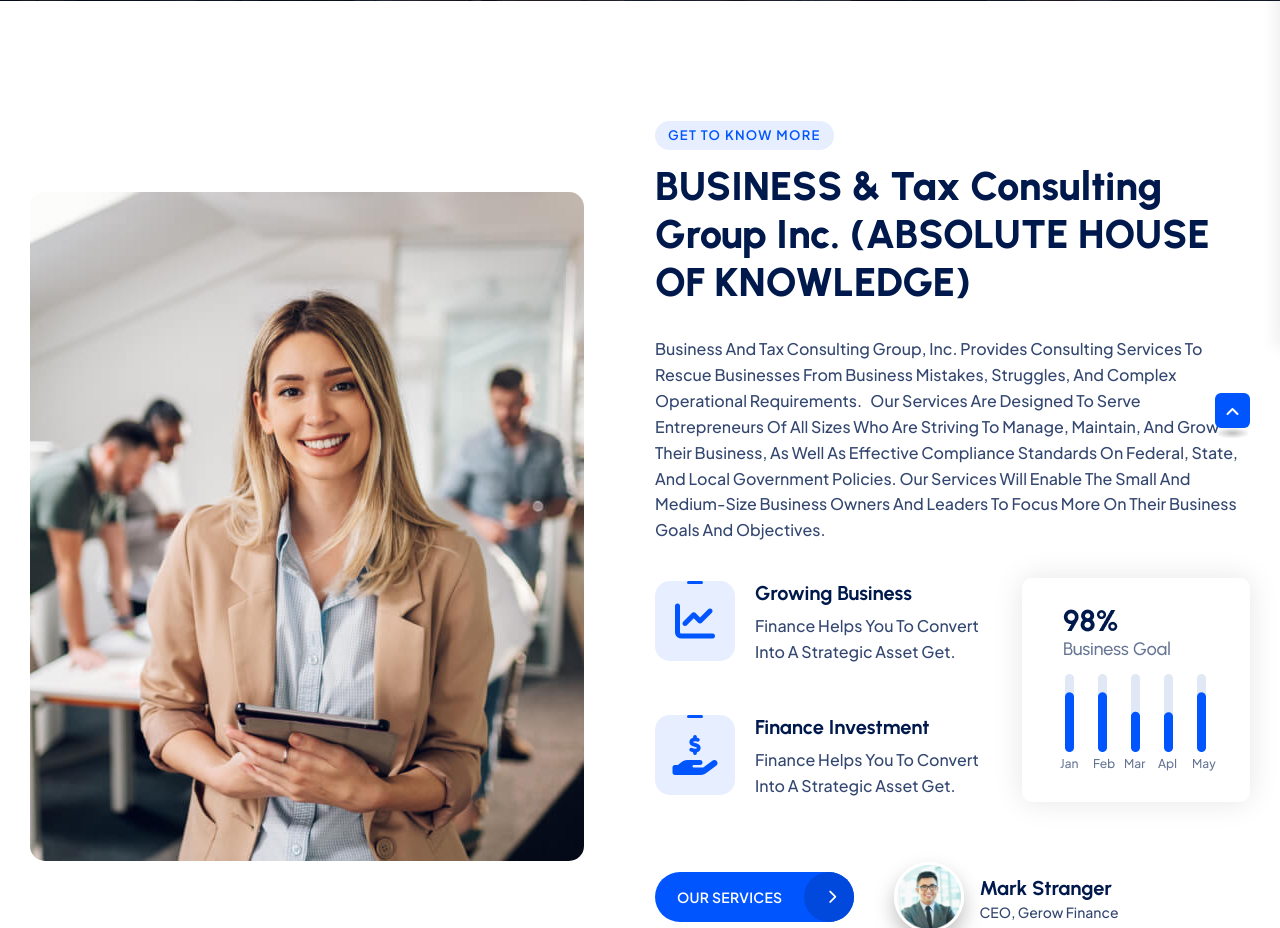
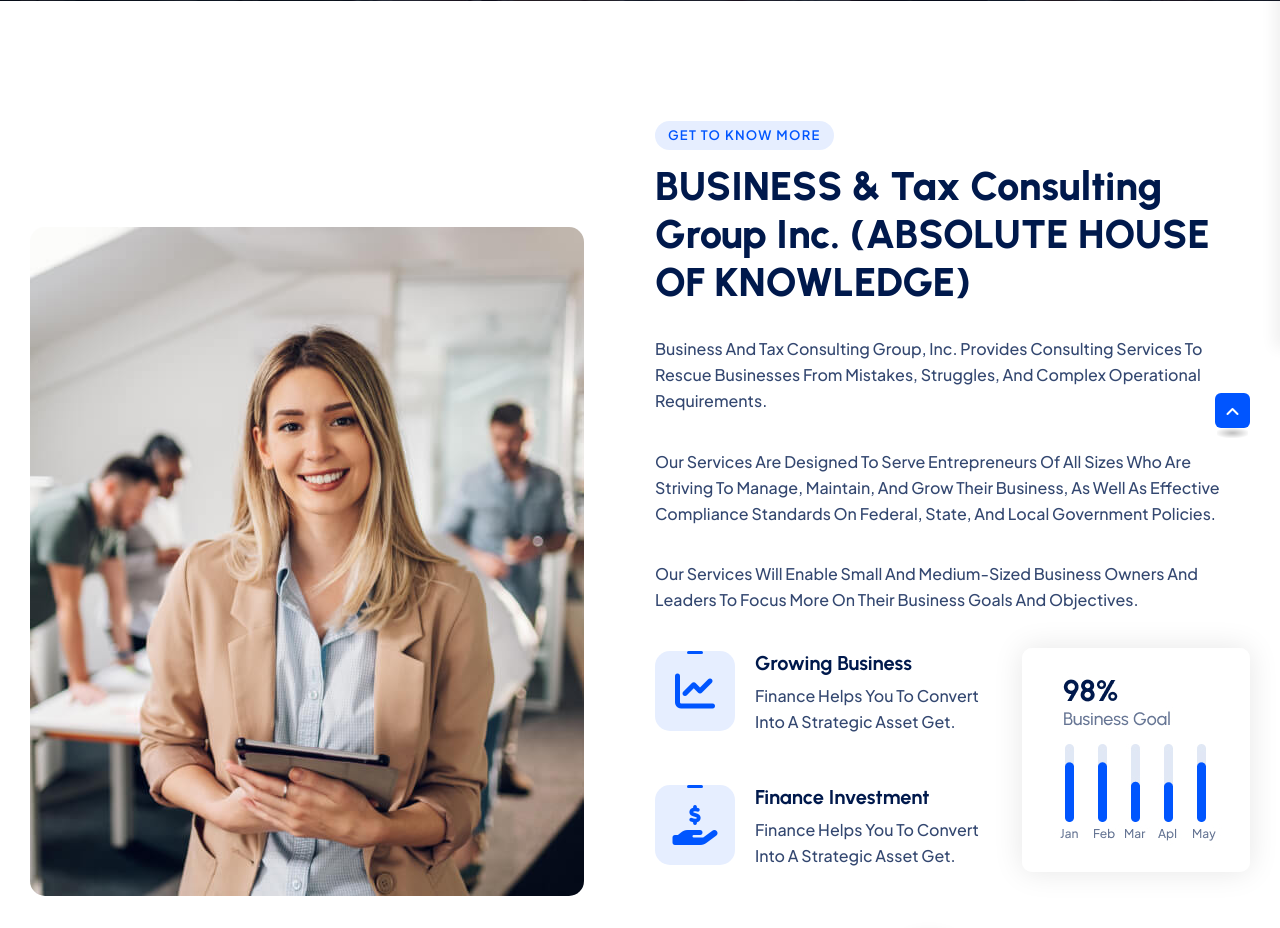
Before and after one commit to SPOTWEBDEV/consulting-website, a PHP site: page /consulting-website/about/ in a window 1280 px wide. Shown: the part 452-1380 px from the top of the page. Run offline with PHP 8.4, Linux system fonts and the light colour scheme; some libraries are stand-ins or nearby versions.

Commit message:
fix some of the error in typo

```diff
--- a/about/index.php
+++ b/about/index.php
@@ -5,7 +5,7 @@
 <head>
     <meta charset="utf-8">
     <meta http-equiv="x-ua-compatible" content="ie=edge">
-    <title><?php echo $domain ?> || About-Page</title>
+    <title><?php echo $sitename ?> || About-Page</title>
     <meta name="description" content="Gerow - Business Consulting HTML Template">
     <meta name="viewport" content="width=device-width, initial-scale=1">
 
@@ -101,9 +101,10 @@
                         <h2 class="title">BUSINESS & Tax Consulting Group Inc.
                             (ABSOLUTE HOUSE OF KNOWLEDGE)</h2>
                     </div>
-                    <p>Business and Tax Consulting Group, Inc. provides consulting services to rescue businesses from business mistakes, struggles, and complex operational requirements.
-                        Our services are designed to serve entrepreneurs of all sizes who are striving to manage, maintain, and grow their business, as well as effective compliance standards on federal, state, and local government policies.
-                        Our services will enable the small and medium-size business owners and leaders to focus more on their business goals and objectives.</p>
+                    <p>Business and Tax Consulting Group, Inc. provides consulting services to rescue businesses from mistakes, struggles, and complex operational requirements. </p>
+                    <p>Our services are designed to serve entrepreneurs of all sizes who are striving to manage, maintain, and grow their business, as well as effective compliance standards on federal, state, and local government policies. </p>
+                    <p>Our services will enable  small and medium-sized business owners and leaders to focus more on their business goals and objectives.
+                    </p>
                     <div class="about-content-inner">
                         <ul class="list-wrap">
                             <li>
@@ -161,7 +162,7 @@
                                 <span class="sub-title">OUR MISSION</span>
                                 <h2 class="title">MISSION</h2>
                             </div>
-                            <p>Business and Tax Consulting Group Inc.’s mission is to assist small and medium-sized businesses to save time and money that will enable them to focus on what they do best, as we help them organize their business and financial transactions in a way that will allow for sound business decisions-making. </p>
+                            <p>Business and Tax Consulting Group Inc.’s mission is to assist small and medium-sized businesses to save time and money that will enable them to focus on what they do best, as we help them organize their business and financial transactions in a way that will allow for sound business decision-making. </p>
 
                         </div>
                     </div>
@@ -189,7 +190,7 @@
                     </div>
                 </div>
                 <div class="row justify-content-center">
-                    <div class="col-xl-13 col-lg-6 col-md-6 col-sm-9">
+                    <div class=" col-lg-12 d-flex justify-content-center ">
                         <ul>
                             <li>Providing accurate financial reports to enable you to make effective and efficient business decisions.</li>
                             <li>Endeavoring to spot and address your performance risk to enhance business success.</li>
--- a/contact/index.php
+++ b/contact/index.php
@@ -5,7 +5,7 @@
 <head>
     <meta charset="utf-8">
     <meta http-equiv="x-ua-compatible" content="ie=edge">
-    <title><?php echo $domain ?> || Contact-Page</title>
+    <title><?php echo $sitename ?> || Contact-Page</title>
     <meta name="description" content="Gerow - Business Consulting HTML Template">
     <meta name="viewport" content="width=device-width, initial-scale=1">
 
@@ -99,7 +99,8 @@
                             <div class="contact-info-item">
                                 <h5 class="title-two">USA Office</h5>
                                 <ul class="list-wrap">
-                                <li><?php echo $siteshort ?> <br> <?php echo $siteaddress ?></li>
+
+                                <li><?php echo $sitepobox ?>  <?php echo $siteaddress ?></li>
                                     <li><?php echo $sitenumber ?></li>
                                     <li><?php echo $siteemail ?></li>
                                 </ul>
```
Also changed, not shown: portfolio/index.php (+4 -9 lines).
